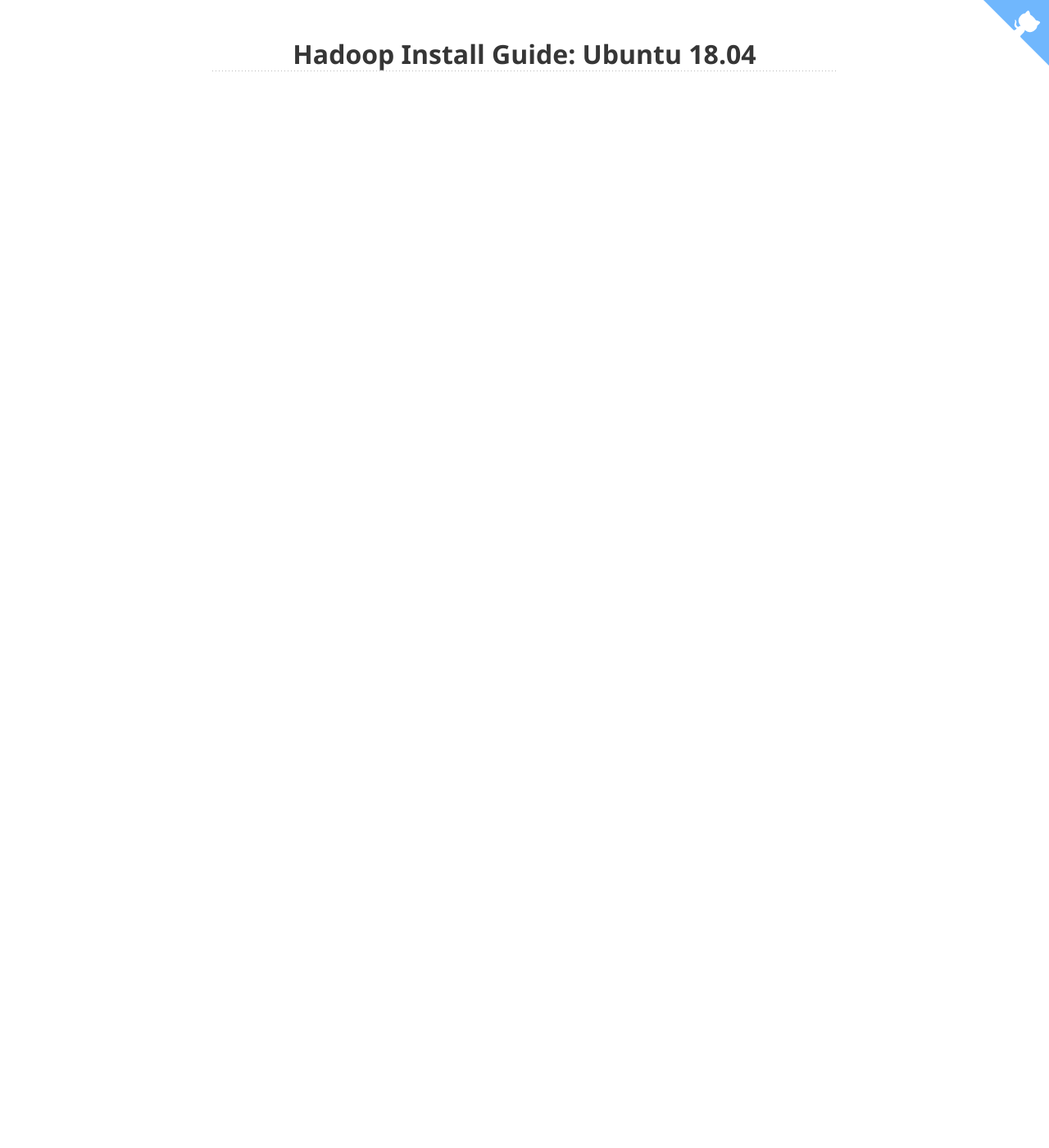
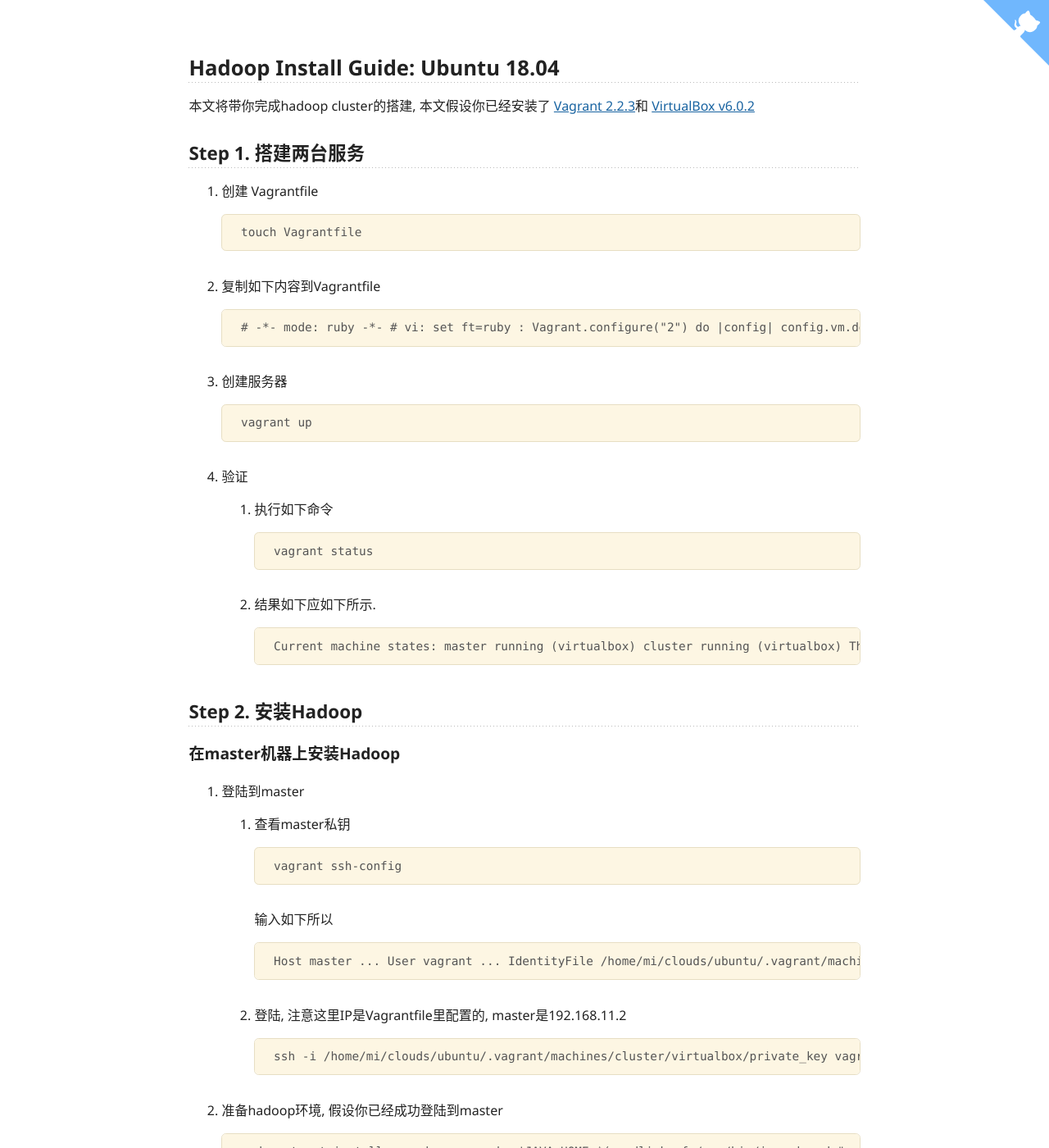
Before and after one commit to zwidny/zwidny.github.io, a Jekyll site: the page built from _posts/2019-02-01-hadoop-install-guide.md, in a window 1280 px wide and 1400 px high. Shown: the whole window at 82% size. Built offline with Jekyll 4.4.1, drawn with Linux system fonts in a browser that asks for light colours; some of the changed text lies outside the part shown.

Commit message:
更新文档

````diff
--- a/_layouts/markdown.html
+++ b/_layouts/markdown.html
@@ -4,8 +4,9 @@
   <meta charset="utf-8">
   <meta name="viewport" content="width=device-width, initial-scale=1">
   <title>{{ page.title }}</title>
-  <link rel="stylesheet" href="https://cdnjs.cloudflare.com/ajax/libs/bulma/0.7.2/css/bulma.min.css"/>
+
   <link rel="stylesheet" href="/assets/css/markdown.css"/>
+
 
 </head>
 <body>
@@ -20,7 +21,7 @@
   </div>
   <div class="hero-body">
     <div class="container">
-      {{content | markdownify}}
+      {{ content | markdownify }}
     </div>
   </div>
 </section>
--- a/_posts/2019-02-01-hadoop-install-guide.md
+++ b/_posts/2019-02-01-hadoop-install-guide.md
@@ -4,3 +4,110 @@
 date:   2019-02-01 09:49:47 +0800
 categories: hadoop guide
 ---
+
+本文将带你完成hadoop cluster的搭建, 本文假设你已经安装了
+[Vagrant 2.2.3](https://www.vagrantup.com/downloads.html)和
+[VirtualBox v6.0.2](https://www.virtualbox.org/wiki/Downloads)
+
+## Step 1. 搭建两台服务
+1. 创建 Vagrantfile
+
+   ```text
+   touch Vagrantfile
+   ```
+1. 复制如下内容到Vagrantfile
+
+   ```text
+   # -*- mode: ruby -*-
+   # vi: set ft=ruby :
+
+   Vagrant.configure("2") do |config|
+     config.vm.define :master do |master|
+       master.vm.box = "ubuntu/bionic64"
+       master.vm.network "private_network", ip: "192.168.11.2"
+     end
+     config.vm.define :cluster do |cluster|
+       cluster.vm.box = "ubuntu/bionic64"
+       cluster.vm.network "private_network", ip: "192.168.11.3"
+     end
+
+     config.vm.provision "shell", inline: <<-SHELL
+       add-apt-repository -y ppa:webupd8team/java
+       apt-get update
+       echo oracle-java8-installer shared/accepted-oracle-license-v1-1 select true | sudo /usr/bin/debconf-set-selections
+       apt-get install -y oracle-java8-set-default
+     SHELL
+   end
+   ```
+1. 创建服务器
+
+   ```text
+   vagrant up
+   ```
+
+1. 验证
+
+   1. 执行如下命令
+
+      ```text
+      vagrant status
+      ```
+
+   1. 结果如下应如下所示.
+
+      ```text
+      Current machine states:
+
+      master                    running (virtualbox)
+      cluster                   running (virtualbox)
+
+      This environment represents multiple VMs. The VMs are all listed
+      above with their current state. For more information about a specific
+      VM, run `vagrant status NAME`.
+
+      ```
+
+## Step 2. 安装Hadoop
+
+### 在master机器上安装Hadoop
+
+1. 登陆到master
+
+   1. 查看master私钥
+
+      ```text
+      vagrant ssh-config
+      ```
+      输入如下所以
+      ```text
+      Host master
+        ...
+        User vagrant
+        ...
+        IdentityFile /home/mi/clouds/ubuntu/.vagrant/machines/master/virtualbox/private_key
+
+      Host cluster
+        ...
+        User vagrant
+        ...
+        IdentityFile /home/mi/clouds/ubuntu/.vagrant/machines/cluster/virtualbox/private_key
+
+      ```
+   1. 登陆, 注意这里IP是Vagrantfile里配置的, master是192.168.11.2
+
+      ```text
+      ssh -i /home/mi/clouds/ubuntu/.vagrant/machines/cluster/virtualbox/private_key vagrant@192.168.11.2
+      ```
+1. 准备hadoop环境, 假设你已经成功登陆到master
+
+   ```commandline
+   sudo apt-get install -y ssh rsync
+   echo 'JAVA_HOME=$(readlink -f /usr/bin/java | sed "s:bin/java::")' >> ~/.bashrc
+   source ~/.bashrc
+   ```
+
+1. 安装hadoop
+
+   ```text
+   wget http://apache.forsale.plus/hadoop/common/hadoop-3.2.0/hadoop-3.2.0.tar.gz
+   ```
````
